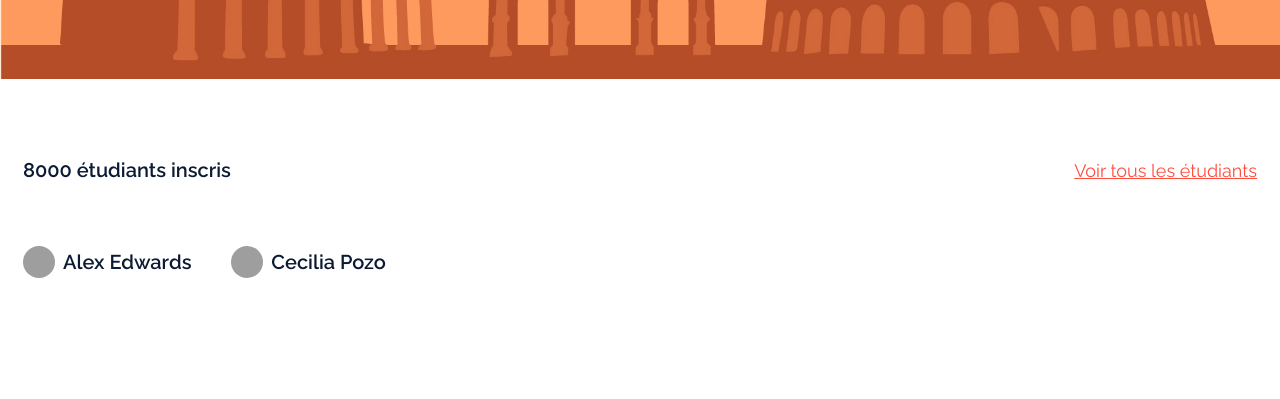
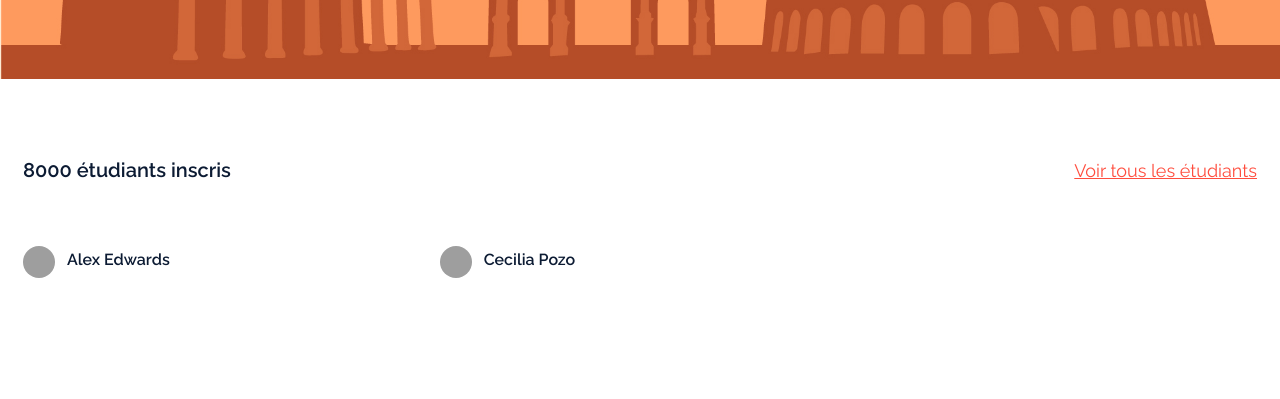
Before and after one commit to romain-cointet/tipi, a plain HTML site: page rome.html in a window 1280 px wide. Shown: the part 401-800 px from the top of the page. Drawn offline with nearby package versions, Linux system fonts and the light colour scheme; grey boxes are pictures that could not be loaded.

Commit message:
fix spacing

```diff
--- a/css/city.css
+++ b/css/city.css
@@ -3,12 +3,15 @@
   flex-wrap: wrap;
   justify-content: start;
 }
+
 .user .avatar img {
   width: 32px;
   height: 32px;
   border-radius: 100%;
 }
+
 .user .user-name {
-  padding-left: 8px;
+  padding-left: 12px;
   padding-top: 4px;
+  font-size: 16px;
 }
--- a/rome.html
+++ b/rome.html
@@ -53,7 +53,7 @@
       </div>
       <div class="row my-4">
 
-        <div class="col col-2">
+        <div class="col col-4">
           <div class="user">
             <span class="avatar">
               <img src="https://source.unsplash.com/random/32x32" alt="">
```
